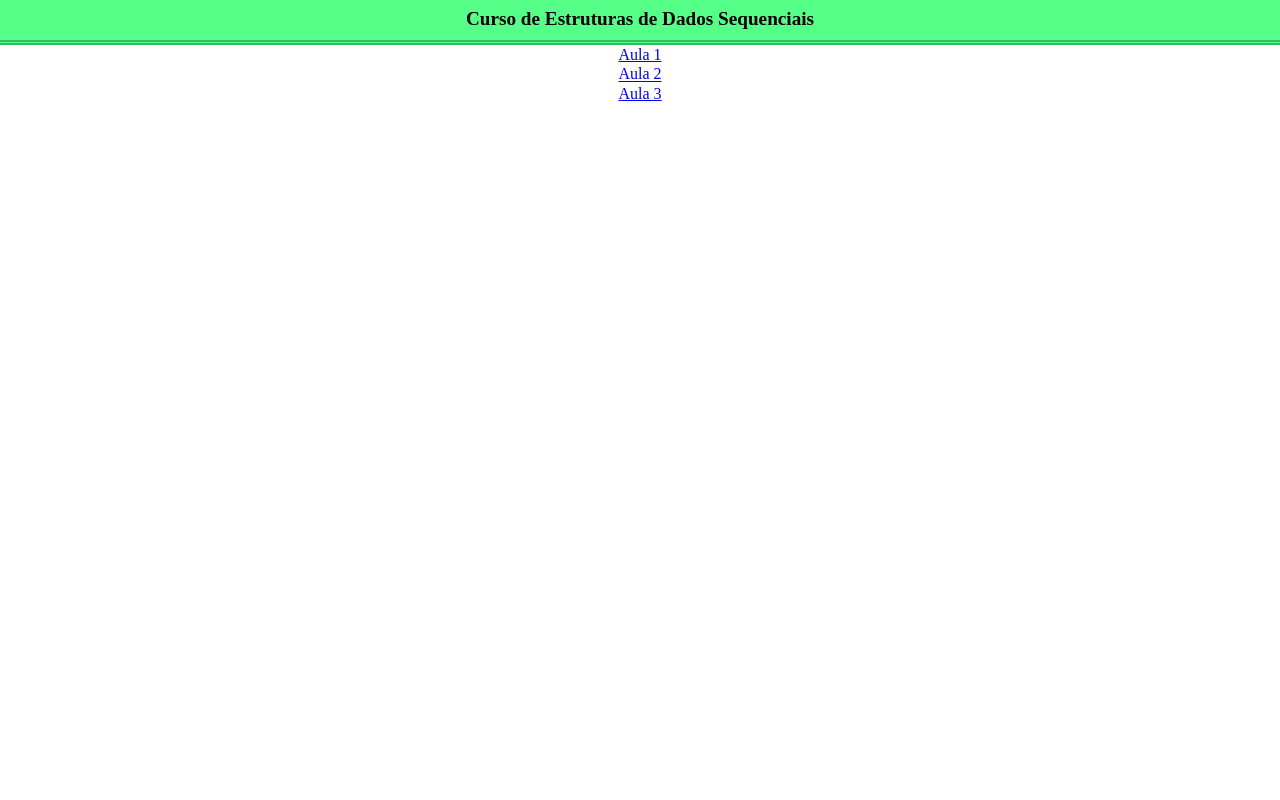
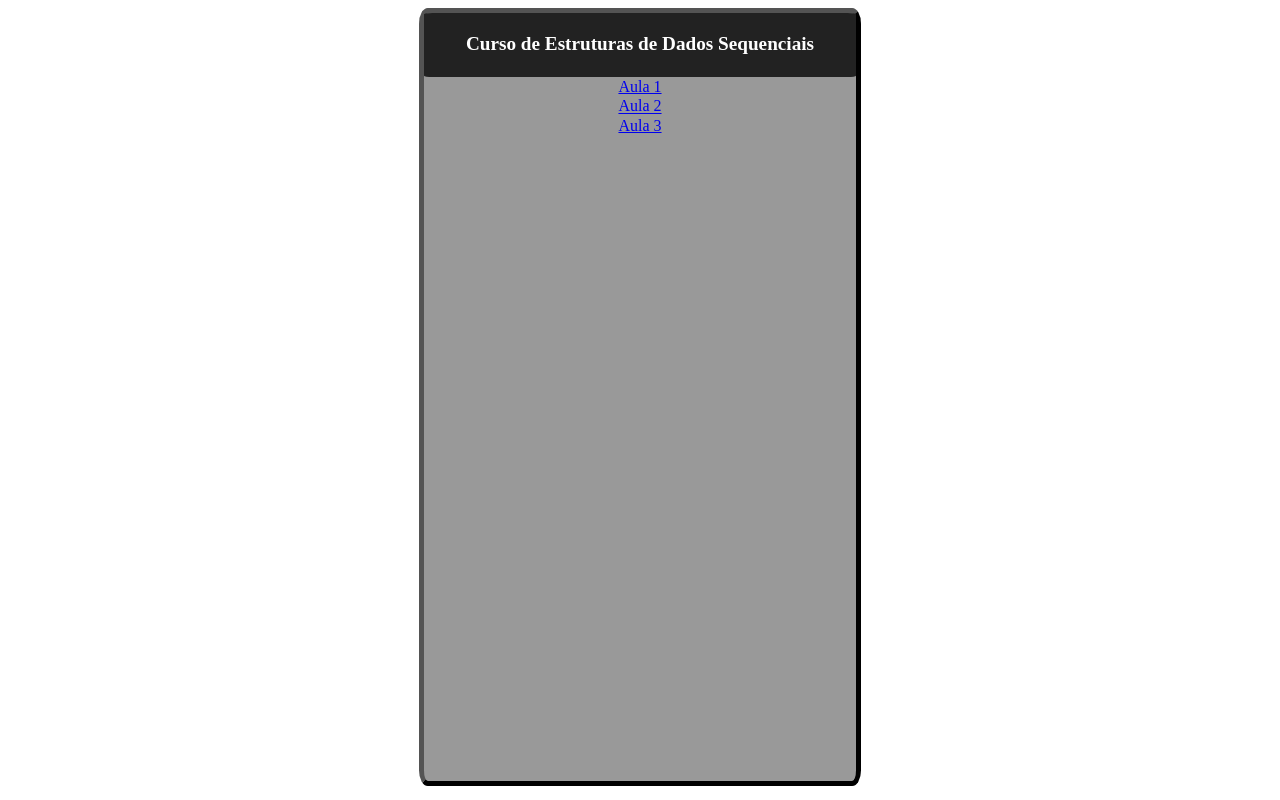
Before and after one commit to yet1dev/academic, a plain HTML site: page class/course_seq-ds/index.html in a window 1280 px wide. Drawn offline with Linux system fonts and the light colour scheme.

Commit message:
[work] course_seq-ds >> Working on user experience of site

```diff
--- a/class/course_seq-ds/index.html
+++ b/class/course_seq-ds/index.html
@@ -13,15 +13,26 @@
 		text-align: center;
 		vertical-align: middle;	}
 
+	body > section{
+		margin: auto;
+		height: 96vh;
+		margin-top: 1vh;
+		background: #999;
+		border-radius: 2%;
+		aspect-ratio: 9/16;
+		border: outset #000 0.7vh;
+	}
+
 	h1 {
 		font-size: 2.4vh;
-		padding-top: 1vh; }
+		padding-top: 2.5vh; }
 
-	body > header {
-		height: 5vh;
+	header {
+		color: #fff;
+		height: 8vh;
 		display: block;
-		background: #5f8;
-		border-bottom: double #3b6 0.7vh; }
+		background: #222;
+		border-radius: 2%; }
 
 	body > nav {
 		height: 1;
@@ -32,6 +43,7 @@
 </head>
 
 <body>
+	<section>
 		<header>
 			<h1>Curso de Estruturas de Dados Sequenciais</h1>
 		</header>
@@ -46,5 +58,6 @@
 		<article>
 
 		</article>
+	<section>
 </body>
 </html>
```
Lines whose indentation alone changed are shown as unchanged.
